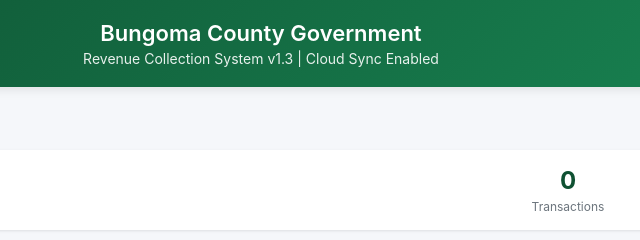
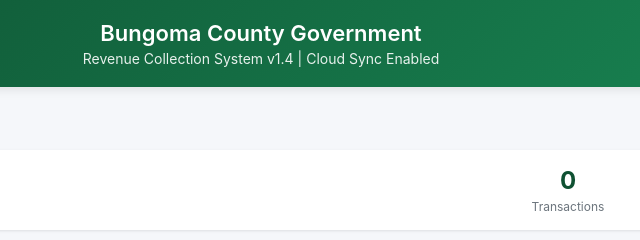
Before and after one commit to Shelby6898/bungoma-pay, a website: page index.html in a window 1280 px wide. Shown: the top 240 px of the page, 379-1019 px from the left. Drawn offline with Linux system fonts and the light colour scheme; no server answers.

Commit message:
fix: update header to v1.4

```diff
--- a/index.html
+++ b/index.html
@@ -26,7 +26,7 @@
 <body>
   <div class="header">
     <h1>Bungoma County Government</h1>
-    <p>Revenue Collection System v1.3 | Cloud Sync Enabled</p>
+    <p>Revenue Collection System v1.4 | Cloud Sync Enabled</p>
   </div>
   <div class="status-ok">● SYSTEM ONLINE | FIREBASE CONNECTED</div>
   <div class="stats">
```
